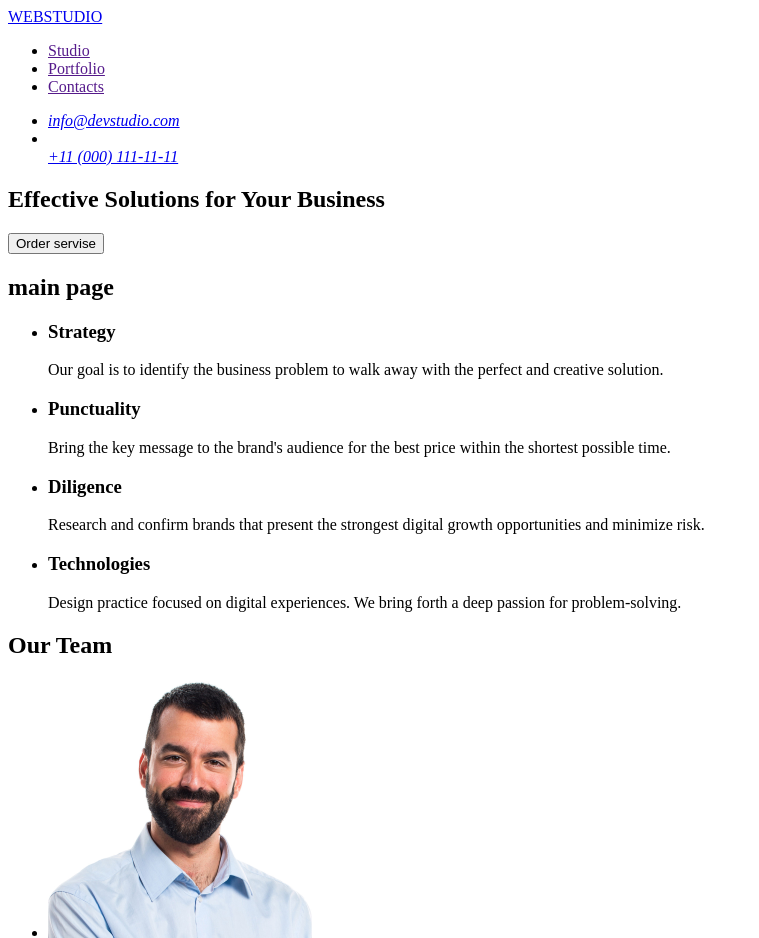
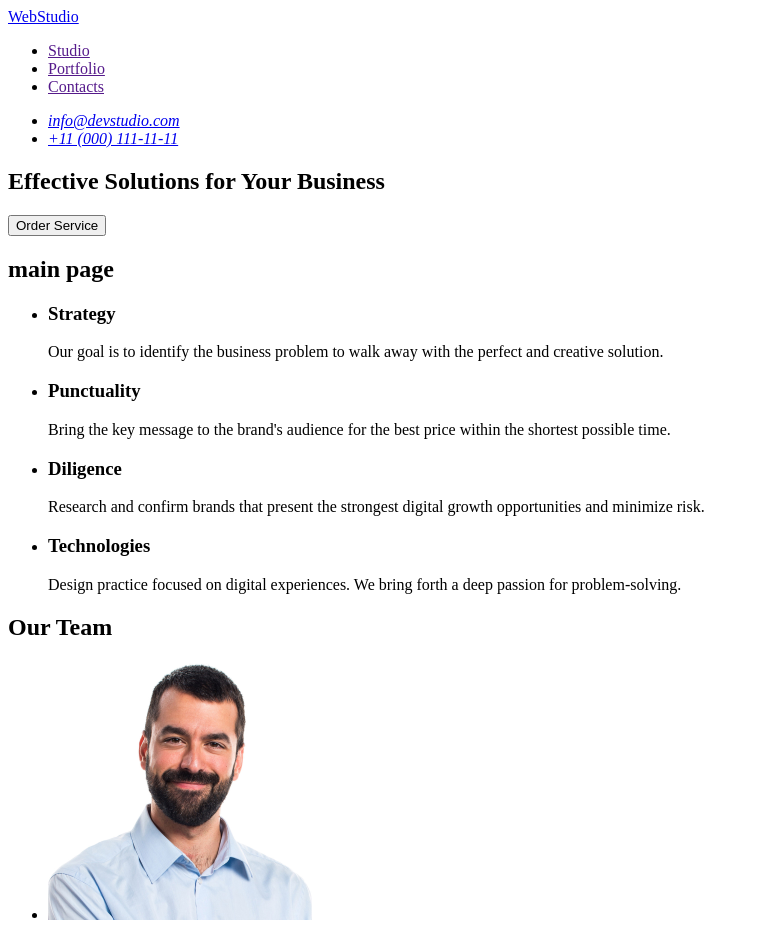
Before and after one commit to GOR-KR/goit-markup-hw-01, a plain HTML site: page index.html in a window 1280 px wide. Shown: the top 938 px of the page, without its empty margins (0-759 px from the left). Drawn offline with Linux system fonts and the light colour scheme.

Commit message:
fix code2

```diff
--- a/index.html
+++ b/index.html
@@ -7,8 +7,8 @@
   </head>
   <body>
     <header>
-      <a href="./index.html">WEBSTUDIO</a>
       <nav>
+        <a href="./index.html">WebStudio</a>
         <ul>
           <li><a href="">Studio</a></li>
           <li><a href="">Portfolio</a></li>
@@ -17,7 +17,7 @@
         <address>
           <ul>
             <li><a href="mailto:info@devstudio.com">info@devstudio.com</a></li>
-          <li></li><a href="tell:+110001111111">+11 (000) 111-11-11</a></li>
+            <li><a href="tell:+110001111111">+11 (000) 111-11-11</a></li>
           </ul>
         </address>
       </nav>
@@ -25,7 +25,7 @@
     <main>
       <section>
         <h1>Effective Solutions for Your Business</h1>
-        <button type="button">Order servise</button>
+        <button type="button">Order Service</button>
       </section>
       <section>
         <h2>main page</h2>
@@ -44,18 +44,20 @@
               within the shortest possible time.
             </p>
           </li>
-        <li><h3>Diligence</h3>
+          <li>
+            <h3>Diligence</h3>
             <p>
-          Research and confirm brands that present the strongest digital growth
-          opportunities and minimize risk.
+              Research and confirm brands that present the strongest digital
+              growth opportunities and minimize risk.
             </p>
           </li>
           <li>
             <h3>Technologies</h3>
             <p>
-          Design practice focused on digital experiences. We bring forth a deep
-          passion for problem-solving.
-        </p></li>
+              Design practice focused on digital experiences. We bring forth a
+              deep passion for problem-solving.
+            </p>
+          </li>
         </ul>
       </section>
       <section>
@@ -105,7 +107,7 @@
       </section>
     </main>
     <footer>
-      <a href="./index.html">WEBSTUDIO</a>
+      <a href="./index.html">WebStudio</a>
       <p>
         Increase the flow of customers and sales for your business with digital
         marketing & growth solutions.
```
Lines whose indentation alone changed are shown as unchanged.
